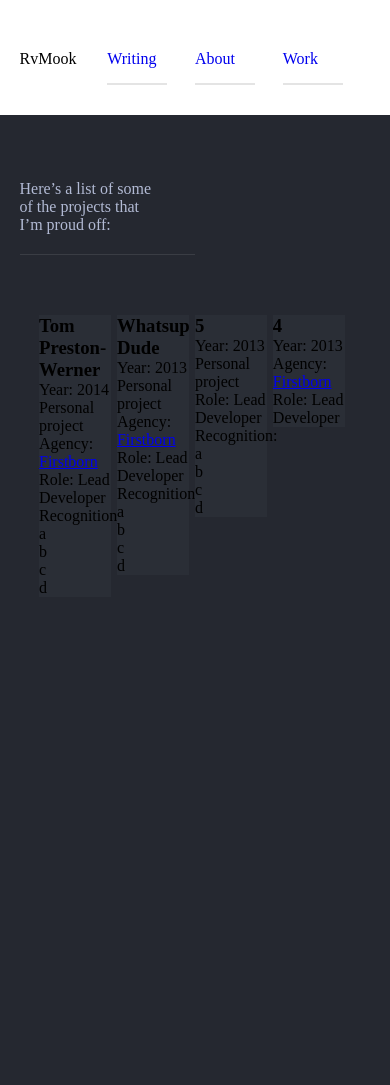
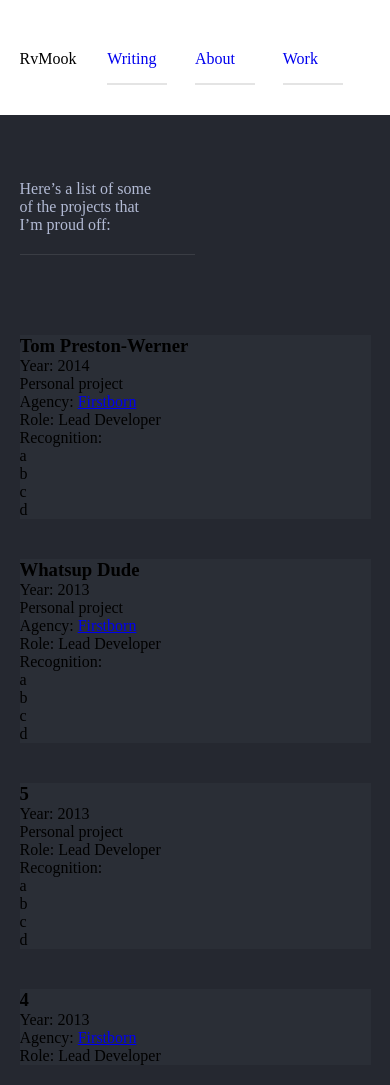
Before and after one commit to rickvanmook/rickvanmook.github.io, a Jekyll site: the page built from work.html, in a window 390 px wide and 1085 px high. Built offline with Jekyll 4.4.1, drawn with Linux system fonts in a browser that asks for light colours.

Commit message:
Made work grid responsive

```diff
--- a/_sass/_work.scss
+++ b/_sass/_work.scss
@@ -25,7 +25,13 @@
 .work__list {
 
 	overflow: hidden;
-	width: 81.45%;
+
+	width: 90%;
+
+	@include mq(is-medium) {
+
+		width: 81.45%;
+	}
 
 	max-width: 1120px;
 	margin: 0 auto;
@@ -35,6 +41,40 @@
 
 	background: #2a2e36;
 	float: left;
-	margin: 0 0.9%;
-	width: 22.75%;
+
+	width: 100%;
+	margin: 20px 0;
+
+	@include mq(is-small) {
+
+		&:nth-child(odd) {
+
+			margin-right: 3%;
+		}
+
+		width: 47%;
+	}
+
+
+	@include mq(is-medium) {
+
+		&:nth-child(odd) {
+
+			margin-right: 0.8%;
+		}
+
+		margin: 0 0.8%;
+		width: 31.73%;
+	}
+
+	@include mq(is-large) {
+
+		&:nth-child(odd) {
+
+			margin-right: 0.9%;
+		}
+
+		margin: 0 0.9%;
+		width: 22.75%;
+	}
 }
```
